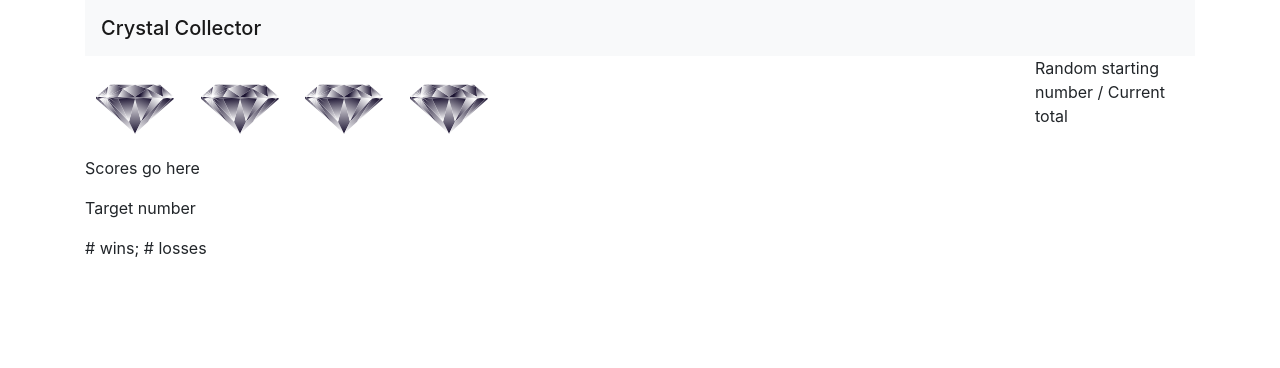
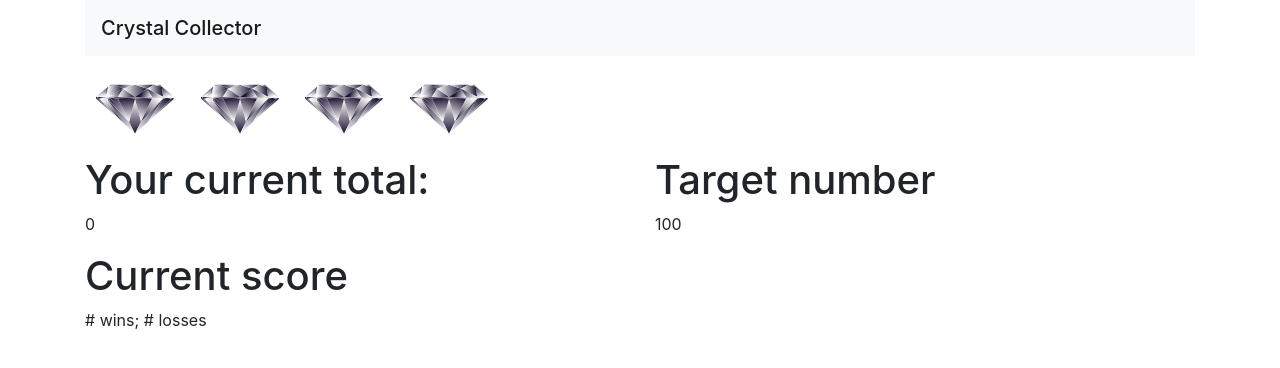
Before and after one commit to marclevetin/crystal-collector, a plain HTML site: page index.html in a window 1280 px wide. Drawn offline with nearby package versions, Linux system fonts and the light colour scheme.

Commit message:
added grid elements

```diff
--- a/index.html
+++ b/index.html
@@ -18,22 +18,29 @@
 
 
         <div class="row">
-            <div class="col-10">
+            <div class="col-12">
                 <img src="./assets/images/diamond-158431.svg" height="100" width="100" />
                 <img src="./assets/images/diamond-158431.svg" height="100" width="100" />
                 <img src="./assets/images/diamond-158431.svg" height="100" width="100" />
                 <img src="./assets/images/diamond-158431.svg" height="100" width="100" />
             </div>
-            <div class="col-2">
-                <p>Random starting number / Current total</p>
+        </div>
+        <div class="row">
+            <div class="col-6">
+                <h1>Your current total:</h1>
+                <p>0</p>
             </div>
-
+            <div class="col-6">
+                <h1>Target number</h1>
+                <p>100</p>
+            </div>
         </div>
-        <p>Scores go here</p>
-
-        <p>Target number</p>
-        <p># wins; # losses</p>
-
+        <div class="row">
+            <div class="col-12">
+                <h1>Current score</h1>
+                <p># wins; # losses</p>
+            </div>
+        </div>
     </div>
     <script src="https://code.jquery.com/jquery-3.2.1.slim.min.js" integrity="sha384-KJ3o2DKtIkvYIK3UENzmM7KCkRr/rE9/Qpg6aAZGJwFDMVNA/GpGFF93hXpG5KkN"
         crossorigin="anonymous"></script>
```
